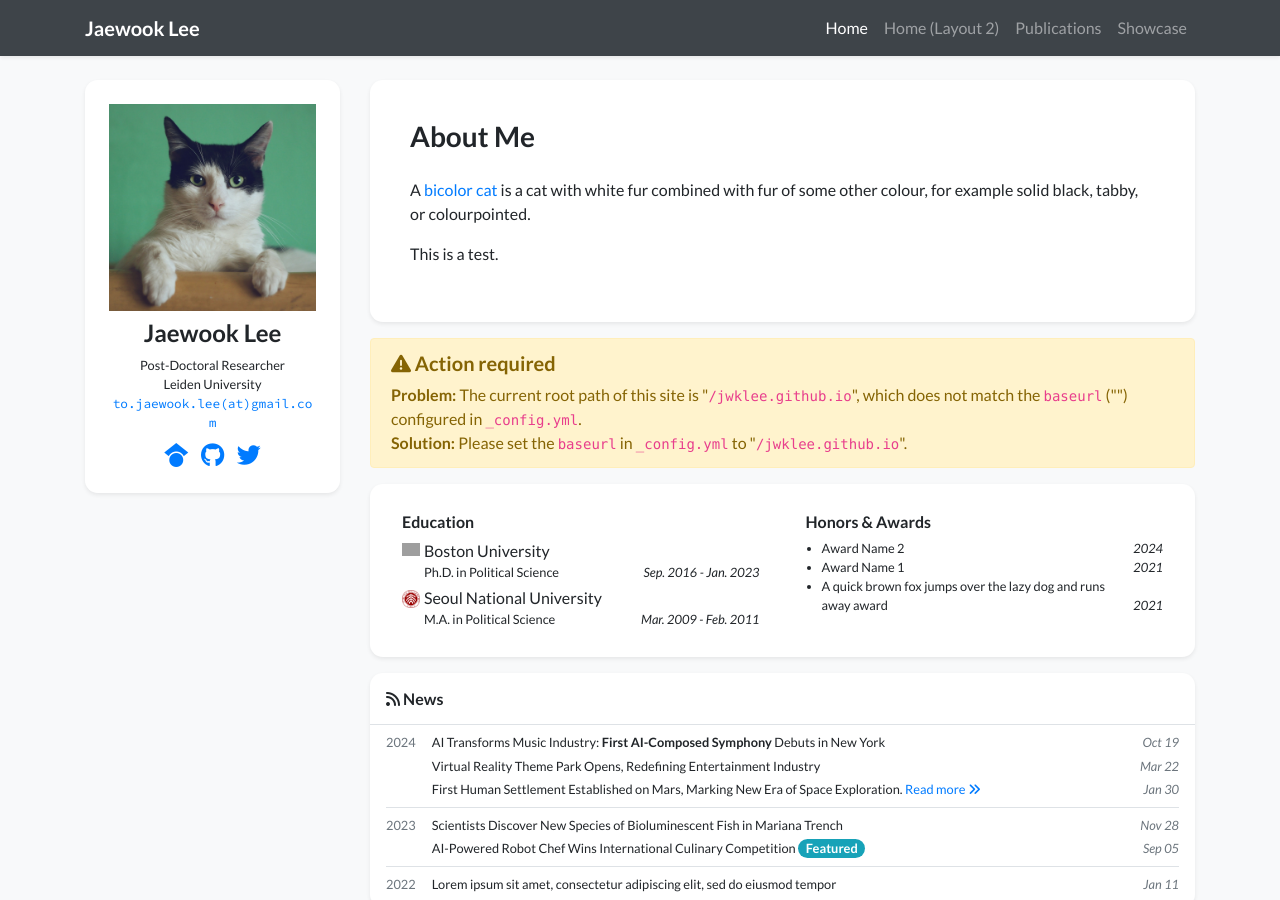
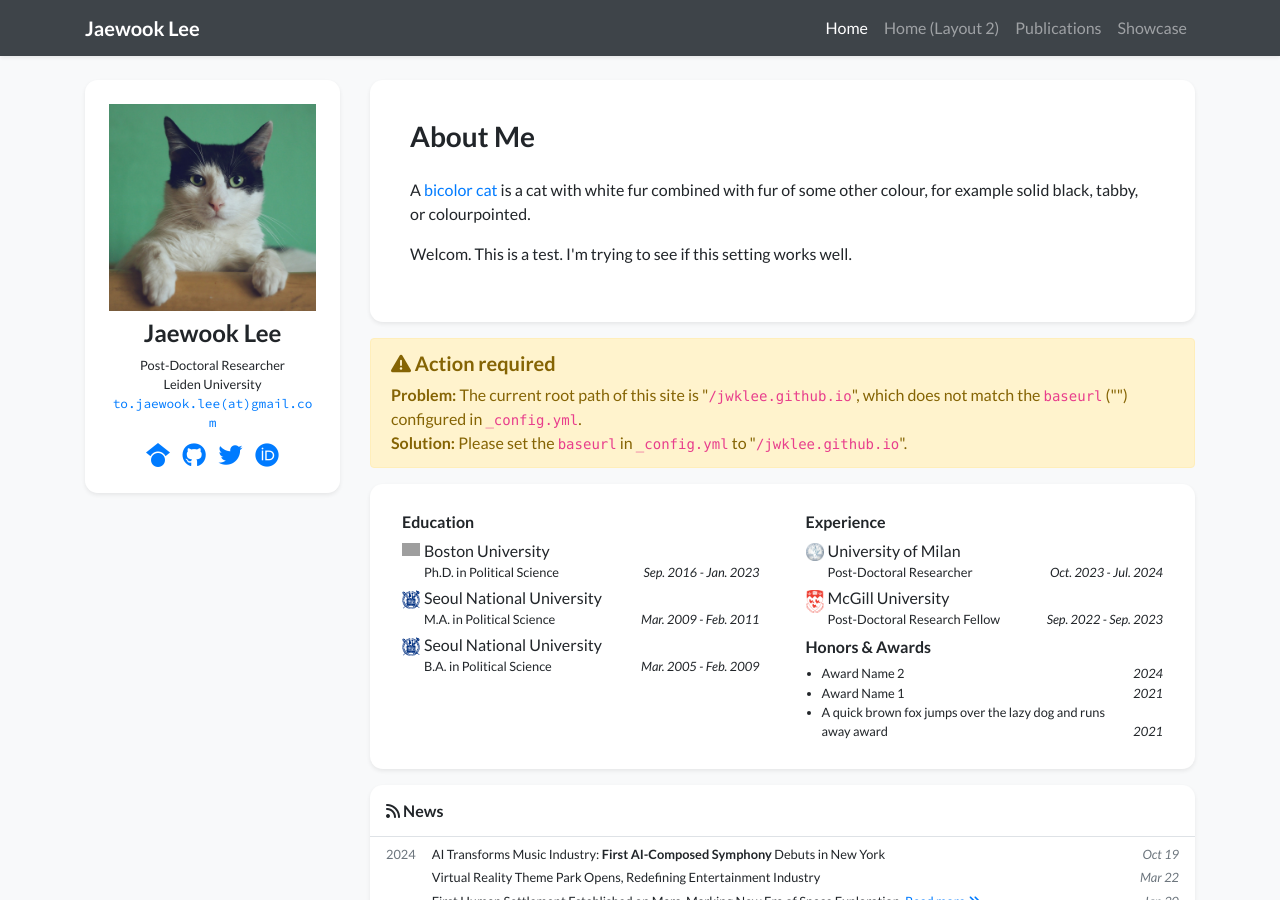
Before and after one commit to jwklee/jwklee.github.io, a Jekyll site: the page built from index.html, in a window 1280 px wide and 900 px high. Built offline with Jekyll 4.4.1, drawn with Linux system fonts in a browser that asks for light colours; nearby versions of some CDN libraries; a style sheet for code colours, icons or effects is not loaded; grey boxes are pictures that could not be loaded.

Commit message:
Update profile.yml
update basic bio

```diff
--- a/_data/profile.yml
+++ b/_data/profile.yml
@@ -5,19 +5,19 @@ navbar_name: "Jaewook Lee"
 positions:
 - name: Post-Doctoral Researcher
 - name: Leiden University
-  logo: /assets/images/badges/MIT_Social_circle.png  # Logo is optional
+  logo: /assets/images/badges/leiden_seal.png  # Logo is optional
 
 
 email: "to.jaewook.lee@gmail.com"
 # cv_link: link-to-your-cv-file
-gscholar: xFmQpf4AAAAJ  # This is an example, replace it with your own Google Scholar ID
+gscholar: 0e9uxO0AAAAJ  # This is an example, replace it with your own Google Scholar ID
 github: your_github_id
-twitter: your_twitter_id  # Do not include the '@' symbol
+twitter: JaewookLee10  # Do not include the '@' symbol
 # wechat_qrcode: /assets/images/etc/wechat.jpg
 # wechat_prompt: >-
 #   Please tell me your <strong>name</strong> and <strong>affiliation</strong> (current or past) when adding my wechat. Thanks!
 # linkedin: your-linked-in-id
-# orcid: 0000-0000-0000-0000
+orcid: 0000-0001-8405-8469
 
 short_bio_text_justify: false
 short_bio: >-
@@ -25,13 +25,13 @@ short_bio: >-
     A <a href="https://en.wikipedia.org/wiki/Bicolor_cat" target="_blank">bicolor cat</a> is a cat with white fur combined with fur of some other colour, for example solid black, tabby, or colourpointed.
   </p>
   <p>
-    This is
-    a test.
+    Welcom. This is a test.
+    I'm trying to see if this setting works well.
   </p>
 
 portrait_url: /assets/images/photos/portrait.jpg
 portrait_caption: >-
-  Photo by Manja Vitolic on Unsplash (this caption is optional, comment it out to disable).
+  Under construction now.
 
 education:
 - name: Boston University
@@ -40,15 +40,23 @@ education:
     Ph.D. in Political Science <br/>
   date: Sep. 2016 - Jan. 2023
 - name: Seoul National University
-  logo: /assets/images/badges/PKU_red.png
+  logo: /assets/images/badges/snu_seal.png
   position: M.A. in Political Science
   date: Mar. 2009 - Feb. 2011
+- name: Seoul National University
+  logo: /assets/images/badges/snu_seal.png
+  position: B.A. in Political Science
+  date: Mar. 2005 - Feb. 2009
 
-# experience:
-# - name: Peking University
-#   logo: /assets/images/badges/PKU_red.png
-#   position: Research Intern
-#   date: Sep. 2019 - Jul. 2021
+experience:
+ - name: University of Milan
+   logo: /assets/images/badges/u_of_milan_seal.png
+   position: Post-Doctoral Researcher
+   date: Oct. 2023 - Jul. 2024
+ - name: McGill University
+   logo: /assets/images/badges/mcgill_seal.png
+   position: Post-Doctoral Research Fellow
+   date: Sep. 2022 - Sep. 2023
 
 awards:
 - name: Award Name 2
```
